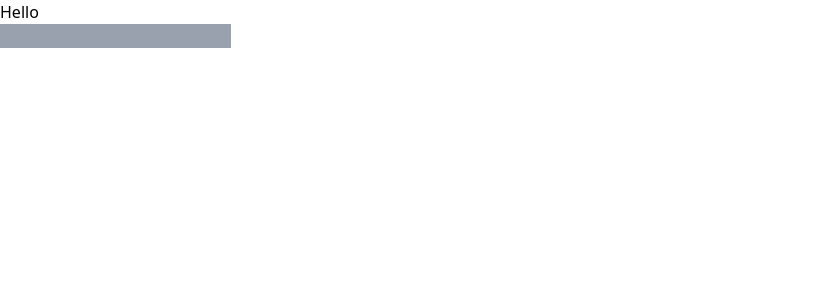
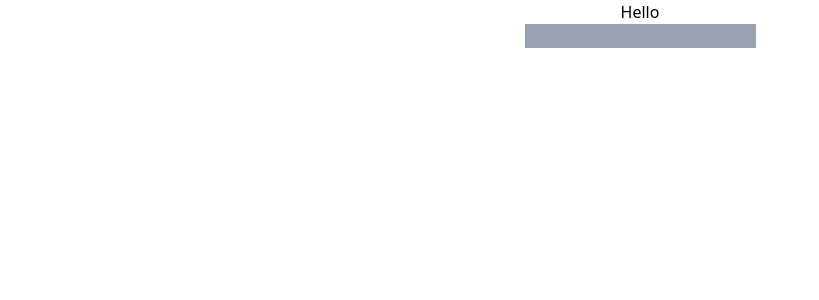
Before and after one commit to dwyaneramos/wca-comp-sim, a React (Vite) app: page / in a window 1280 px wide. Shown: the top 300 px of the page, without its empty margins (0-819 px from the left). Built offline with nearby package versions, Linux system fonts and the light colour scheme.

Commit message:
can add players to a list

```diff
--- a/src/components/sections/SelectCubers.jsx
+++ b/src/components/sections/SelectCubers.jsx
@@ -4,10 +4,17 @@ export const SelectCubers = () => {
   const [competitors, setCompetitors] = useState([]);
 
 
+  useEffect(() => {
+    console.log(competitors)
+  }, [competitors])
+
+
+
+
   return (
-    <div>
+    <div className ="flex flex-col items-center">
       <h1>Hello</h1>
-      <SearchBar/>
+      <SearchBar setCompetitors = {setCompetitors}/>
     </div>
   )
 }
@@ -15,7 +22,7 @@ export const SelectCubers = () => {
 
 
 
-const SearchBar = () => {
+const SearchBar = ({setCompetitors}) => {
   const [input, setInput] = useState("")
   const [searchResults, setSearchResults] = useState([])
   const dataURL = "../../../public/cubers.json"
@@ -58,10 +65,26 @@ const SearchBar = () => {
 
   }, [input])
 
+  const addPlayer = (newPlayer) => {
+    console.log("Added player successfully")
+    setInput("")
+    setSearchResults([])
+    setCompetitors((prev) => [...prev, newPlayer])
+  }
   return (
-    <div>
+    <div className = "">
       <input onChange={(e) => setInput(e.target.value)} type="text" name="search bar" value={input}
              className = "bg-gray-400"/>
+      <div className = "flex flex-col bg-gray-100 w-50">
+        {searchResults.map((cuber) => {
+          return (
+            <div key = {cuber.id} className = "overflow-hidden truncate hover:bg-gray-200 cursor-pointer"
+                 onClick={() => addPlayer(cuber)}>
+              {cuber.name}
+            </div>
+          )
+        })}
+      </div>
     </div>
   )
 }
```
